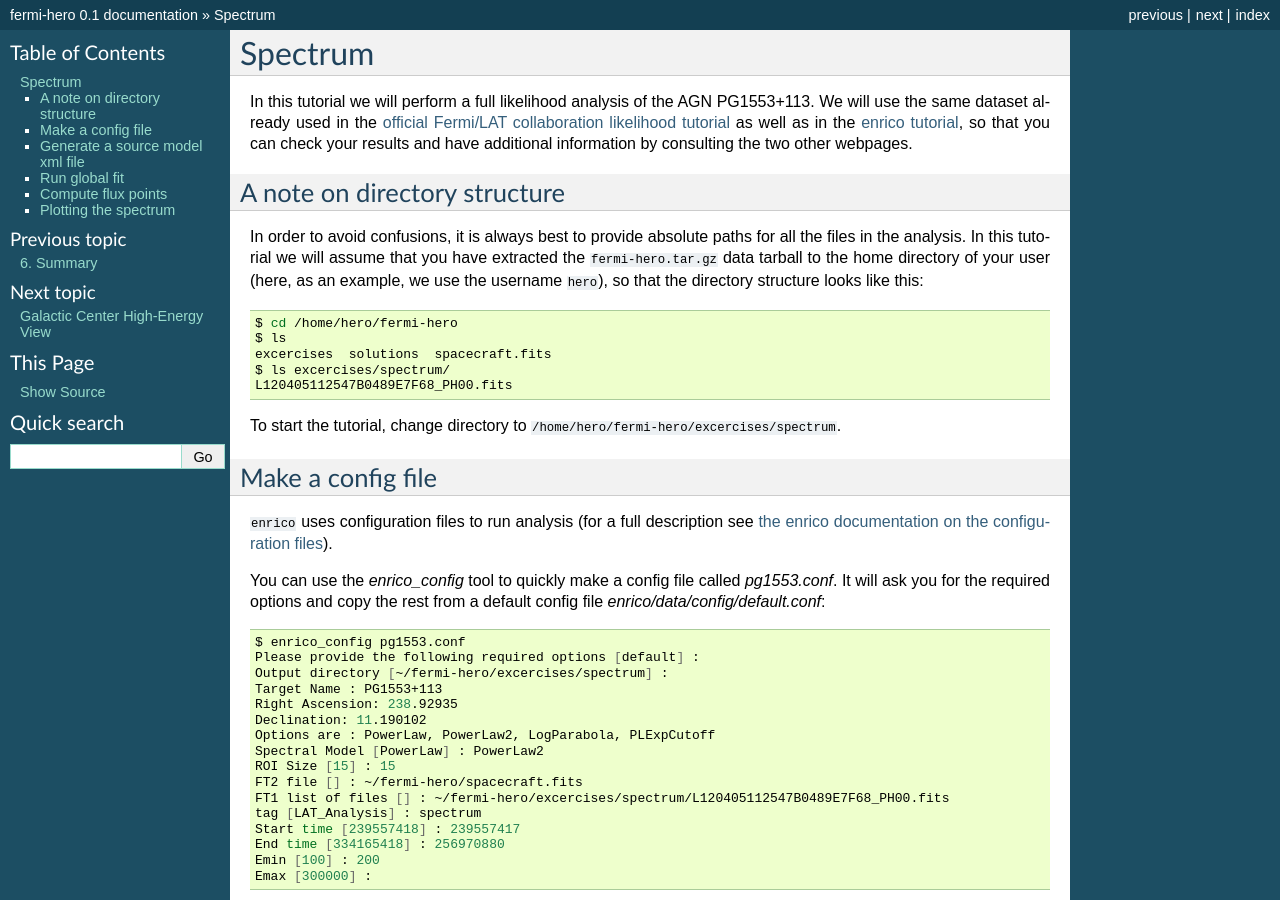
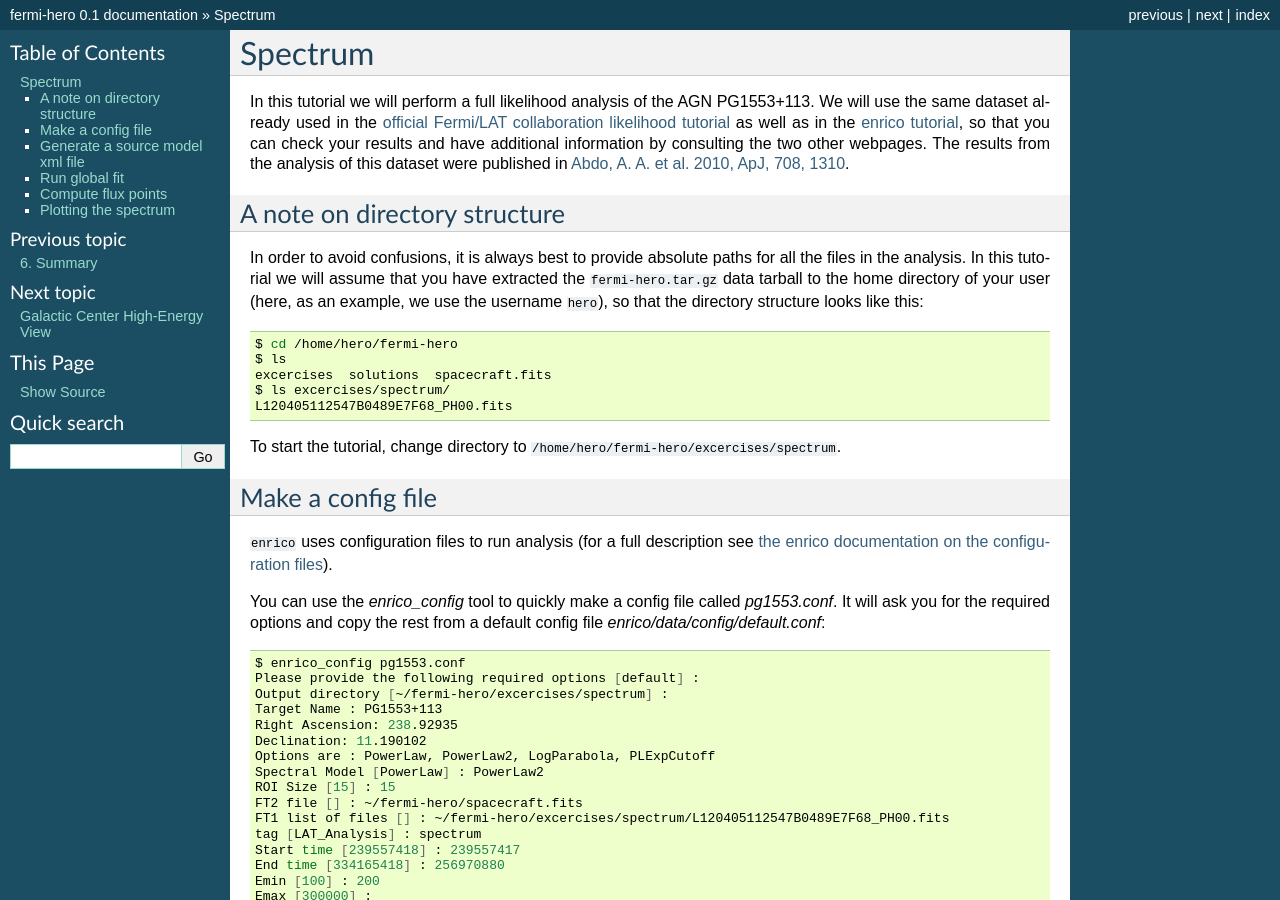
Before and after one commit to gammapy/fermi-hero, a Sphinx documentation site: the page built from docs/spectrum/index.rst, in a window 1280 px wide and 900 px high. Built offline with Sphinx 7.4.7, drawn with Linux system fonts in a browser that asks for light colours.

Commit message:
reference

```diff
--- a/docs/spectrum/index.rst
+++ b/docs/spectrum/index.rst
@@ -10,7 +10,9 @@ collaboration likelihood tutorial
 as well as in the `enrico tutorial
 <http://enrico.readthedocs.org/en/latest/tutorial.html>`_, so that you can check
 your results and have additional information by consulting the two other
-webpages.
+webpages. The results from the analysis of this dataset were published in `Abdo,
+A. A. et al. 2010, ApJ, 708, 1310
+<http://adsabs.harvard.edu/abs/2010ApJ...708.1310A>`_.
 
 A note on directory structure
 -----------------------------
```
